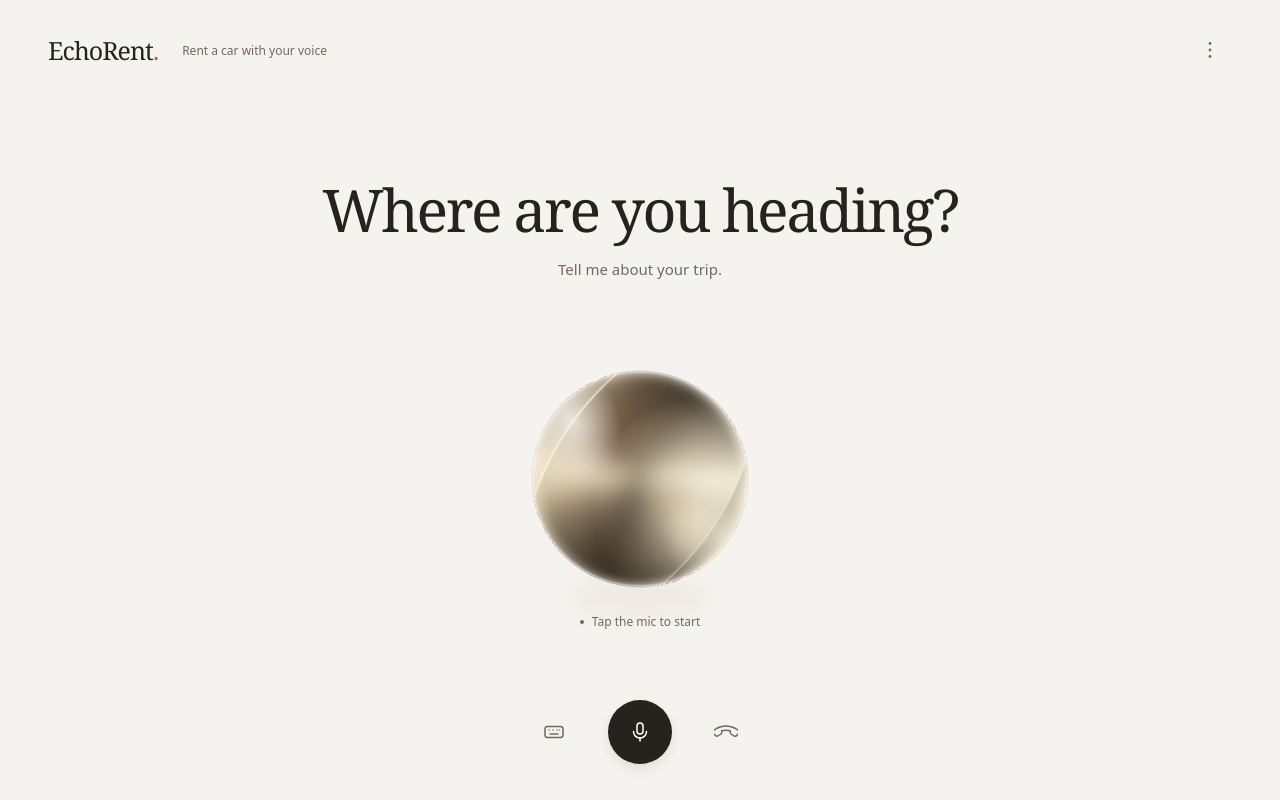
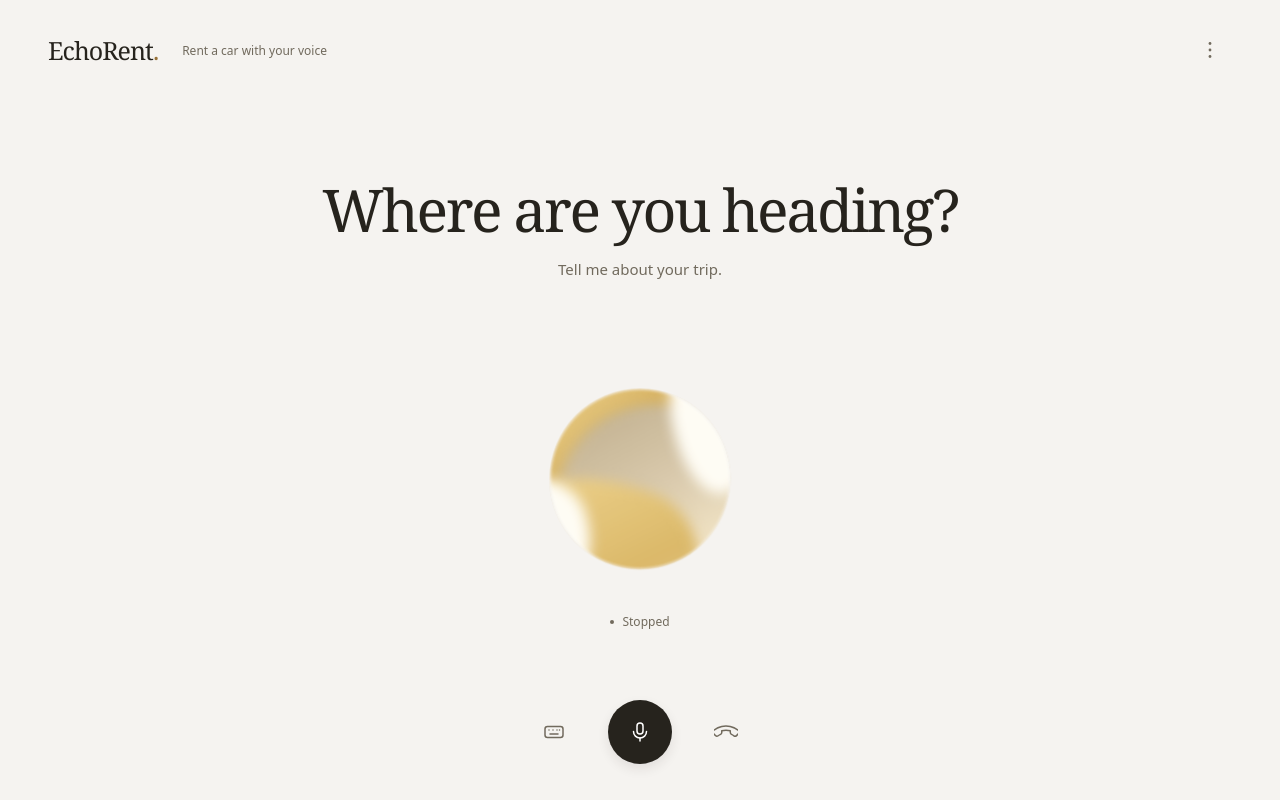
Before and after one commit to TenzyZ/Echorent, a React (Vite) app: page / in a window 1280 px wide. Built offline with nearby package versions, Linux system fonts and the light colour scheme.

Commit message:
adding morphing voice orb animation with soft outline

```diff
--- a/src/components/VoiceOrb.tsx
+++ b/src/components/VoiceOrb.tsx
@@ -2,11 +2,11 @@ import { useEffect, useRef } from 'react';
 import type { Phase } from '../state/uiState';
 
 const LABELS: Record<Phase, string> = {
-  idle: 'Tap the mic to start',
+  idle: 'Stopped',
   connecting: 'Connecting…',
   listening: 'Listening…',
   thinking: 'Thinking…',
-  speaking: 'Speaking…',
+  speaking: 'Talking…',
   error: 'Connection error',
   ended: 'Call ended'
 };
@@ -33,10 +33,12 @@ export function VoiceOrb({ phase }: { phase: Phase }) {
   return (
     <div className="orb-zone" data-phase={phase} ref={orb}>
       <div className="orb" aria-hidden="true">
-        <div className="orb__body">
-          <span className="orb__cloud" />
-          <span className="orb__veil" />
-          <span className="orb__rim" />
+        <div className="orb__sky">
+          <span className="orb__shade" />
+          <span className="orb__bank" />
+          <span className="orb__bank orb__bank--taper" />
+          <span className="orb__wisp" />
+          <span className="orb__wisp orb__wisp--high" />
         </div>
       </div>
       <p className="orb-zone__label" role="status"><span aria-hidden="true" />{LABELS[phase]}</p>
--- a/src/index.css
+++ b/src/index.css
@@ -12,6 +12,7 @@
   --danger: #A94438;
   --orb-dark: #372C1F;
   --orb-bronze: #9A7447;
+  --orb-gold: #D6AB50;
   --orb-light: #F9E7BA;
   --orb-pearl: #FFFCF1;
   --serif: ui-serif, 'New York', Georgia, 'Times New Roman', serif;
@@ -576,10 +577,9 @@ input { caret-color: var(--champagne); }
   animation: strip-pan var(--pan-duration, 8s) ease-in-out infinite;
 }
 
-/* Amber glass: a dark interior, drifting light, and a fine refracted edge. */
+/* Gold clouds move inside a crisp disc. The phase controls their energy. */
 .orb-zone {
   --orb-size: clamp(190px, 27vh, 260px);
-  --orb-speed: 24s;
   flex: none;
   display: flex;
   flex-direction: column;
@@ -602,74 +602,70 @@ input { caret-color: var(--champagne); }
   border-radius: 50%;
   background: currentColor;
 }
+/* Phase values also apply in standalone Storybook previews. */
+[data-phase='idle'] { --orb-tempo: 2.2; --orb-grow: .84; --orb-sat: .72; --orb-bright: 1 }
+[data-phase='listening'] { --orb-tempo: 1; --orb-grow: 1; --orb-sat: 1.04; --orb-bright: 1.08 }
+[data-phase='thinking'] { --orb-tempo: .55; --orb-grow: .9; --orb-sat: .9; --orb-bright: .97 }
+[data-phase='speaking'] { --orb-tempo: .45; --orb-grow: 1.06; --orb-sat: 1.06; --orb-bright: 1.08 }
 .orb {
   position: relative;
   width: var(--orb-size);
   height: var(--orb-size);
-  isolation: isolate;
+  transform: scale(var(--orb-grow, 1));
+  filter: saturate(var(--orb-sat, 1)) brightness(var(--orb-bright, 1));
+  transition: transform 1.1s cubic-bezier(.16, 1, .3, 1), filter 1.1s ease;
 }
-.orb::after {
-  content: '';
-  position: absolute;
-  z-index: -1;
-  width: 65%;
-  height: 9%;
-  bottom: -9%;
-  left: 17.5%;
-  border-radius: 50%;
-  background: var(--orb-bronze);
-  opacity: .15;
-  filter: blur(14px);
-}
-.orb__body {
+.orb__sky {
   position: absolute;
   inset: 0;
+  border-radius: 50%;
   overflow: hidden;
-  border-radius: 50%;
-  background:
-    radial-gradient(ellipse at 68% 76%, var(--orb-light), transparent 50%),
-    radial-gradient(ellipse at 28% 22%, var(--orb-bronze), var(--orb-dark) 72%);
-  box-shadow: inset 0 0 18px #fff8df80, inset 3px -8px 15px #50331250;
-  transform: rotate(-24deg);
-  transition: filter 600ms ease;
+  isolation: isolate;
+  background: var(--orb-light);
+  filter: blur(.7px);
+  -webkit-mask-image: radial-gradient(white 68%, transparent 72%);
+  mask-image: radial-gradient(white 68%, transparent 72%);
 }
-.orb__cloud {
+.orb__sky > :where(span) {
   position: absolute;
-  inset: -35%;
-  border-radius: 44%;
-  background: conic-gradient(from 35deg, transparent 6%, #ffedc680 17%, #fff8db 23%, #b7986380 29%, transparent 38%, #32241790 54%, #e7ce9860 66%, #ffedc6 74%, transparent 84%);
-  filter: blur(12px);
-  animation: orb-drift var(--orb-speed) linear infinite;
+  filter: blur(calc(var(--orb-size) * .035));
+  animation: orb-liquid calc(22s * var(--orb-tempo)) ease-in-out infinite;
 }
-.orb__veil {
-  position: absolute;
-  inset: 9% -24%;
-  border-radius: 50%;
-  border-top: 2px solid #fff9ddcc;
-  border-bottom: 1px solid #fff1cba0;
-  box-shadow: 0 -9px 18px #ffefc966, inset 0 14px 24px #eacb8a50, 0 9px 12px #3d2c2240;
-  transform: rotate(-32deg);
-  animation: orb-tide 9s ease-in-out infinite alternate;
+.orb__shade {
+  inset: -20% -8% 22% -22%;
+  background: linear-gradient(135deg, #f8d477 15%, #dea52f 58%, #ebc36a);
+  border-radius: 40% 60% 54% 46% / 46% 39% 61% 54%;
+  animation-delay: -8s;
 }
-.orb__rim {
-  position: absolute;
-  inset: 0;
-  border-radius: inherit;
-  background:
-    radial-gradient(ellipse at 32% 12%, #fffdf6c0, transparent 23%),
-    radial-gradient(ellipse at 75% 90%, #fff9e4a0, transparent 26%);
-  box-shadow: inset 0 0 2px 1px #fffbed, inset -4px -3px 10px #fff6d8a0, inset 4px 4px 12px #fff8df70;
+.orb__bank {
+  inset: 8% -18% -20% 10%;
+  background: linear-gradient(155deg, #c5ad7e, #ddc89f 42%, #f8e6bb 76%);
+  border-radius: 62% 38% 46% 54% / 40% 59% 41% 60%;
+  animation-name: orb-liquid-counter;
+  animation-duration: calc(29s * var(--orb-tempo));
+  animation-delay: -12s;
 }
-[data-phase='idle'] .orb__body { filter: saturate(.65); }
-[data-phase='idle'] .orb__cloud,
-[data-phase='idle'] .orb__veil { animation-play-state: paused; }
-[data-phase='listening'] .orb__body { filter: brightness(1.15); }
-[data-phase='thinking'].orb-zone { --orb-speed: 12s; }
-[data-phase='thinking'] .orb__body { filter: saturate(.6) brightness(.9); }
-[data-phase='speaking'].orb-zone { --orb-speed: 16s; }
-[data-phase='speaking'] .orb__body { animation: orb-breathe 3s ease-in-out infinite; }
+.orb__bank--taper {
+  inset: 56% 20% -28% -25%;
+  background: linear-gradient(135deg, #f9d575, #e8b749 64%, #f2d394);
+  animation-direction: reverse;
+  animation-delay: -3s;
+}
+.orb__wisp {
+  inset: -22% -12% 44% 69%;
+  background: var(--orb-pearl);
+  border-radius: 40% 60% 32% 68% / 54% 30% 70% 46%;
+  animation-duration: calc(31s * var(--orb-tempo));
+  animation-delay: -6s;
+}
+.orb__wisp--high {
+  inset: 45% 74% -18% -22%;
+  animation-name: orb-liquid-counter;
+  animation-delay: -18s;
+}
 [data-phase='listening'] .orb-zone__label,
 [data-phase='speaking'] .orb-zone__label { color: var(--champagne); }
+.orb-zone[data-phase='idle'] .orb *,
 .orb-zone[data-paused='true'] .orb * { animation-play-state: paused; }
 .stage:has(.card) .orb-zone { --orb-size: 140px; padding-top: 24px; gap: 18px; }
 .stage:has(.agreement) .orb-zone, .stage:has(.renter) .orb-zone { --orb-size: 120px; padding-top: 14px; gap: 12px; }
@@ -912,13 +908,33 @@ input { caret-color: var(--champagne); }
   }
 }
 
-@keyframes orb-breathe {
-  0%, 100% { transform: rotate(-24deg) scale(1); }
-  50% { transform: rotate(-24deg) scale(1.035); }
+@keyframes orb-liquid {
+  0%, 100% {
+    transform: translate(-4%, 3%) rotate(-16deg) scale(1.03);
+    border-radius: 40% 60% 54% 46% / 46% 39% 61% 54%;
+  }
+  33% {
+    transform: translate(9%, -5%) rotate(26deg) scale(.94, 1.1);
+    border-radius: 64% 36% 34% 66% / 36% 64% 36% 64%;
+  }
+  68% {
+    transform: translate(-6%, 8%) rotate(-32deg) scale(1.08, .95);
+    border-radius: 32% 68% 63% 37% / 62% 32% 68% 38%;
+  }
 }
-@keyframes orb-drift { to { transform: rotate(360deg); } }
-@keyframes orb-tide {
-  to { transform: rotate(-12deg) translateY(8%); opacity: .65; }
+@keyframes orb-liquid-counter {
+  0%, 100% {
+    transform: translate(5%, -6%) rotate(18deg);
+    border-radius: 62% 38% 46% 54% / 40% 59% 41% 60%;
+  }
+  38% {
+    transform: translate(-12%, 4%) rotate(-28deg) scale(1.08, .92);
+    border-radius: 36% 64% 67% 33% / 58% 35% 65% 42%;
+  }
+  74% {
+    transform: translate(3%, -9%) rotate(38deg) scale(.94, 1.12);
+    border-radius: 55% 45% 28% 72% / 33% 68% 32% 67%;
+  }
 }
 
 @media (max-width: 600px) {
@@ -943,7 +959,8 @@ input { caret-color: var(--champagne); }
   .dock-zone { padding-bottom: max(16px, env(safe-area-inset-bottom)); }
 }
 @media (prefers-reduced-motion: reduce) {
-  .orb *, .card, .keyboard, .sheet, .strip__text--pan, .agreement, .renter { animation: none; }
+  .orb, .orb-zone .orb *, .card, .keyboard, .sheet, .strip__text--pan, .agreement, .renter { animation: none; }
+  .orb, .orb * { transition: none; }
   .strip { overflow-x: auto; justify-content: flex-start; mask-image: none; -webkit-mask-image: none; }
   .dock button:active { transform: none; }
 }
```
Also changed, not shown: 1 other file (tests, documents, lock files or other folders).
